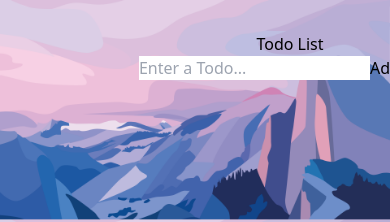
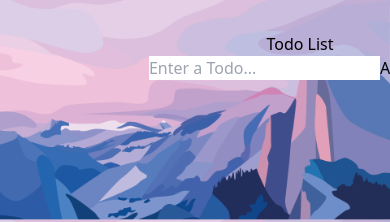
Before and after one commit to anuragrtxcr7/TodoWithRedux, a React (Vite) app: page / in a window 390 px wide. Shown: the top 222 px of the page. Built offline with nearby package versions, Linux system fonts and the light colour scheme.

Commit message:
added responsiveness

```diff
--- a/src/index.css
+++ b/src/index.css
@@ -3,7 +3,7 @@
 @tailwind utilities;
 
 body {
-  min-width: 580px;
+  min-width: 600px;
   background-image: url("../public/images/bg.png");
   background-size: cover;
 }
```
